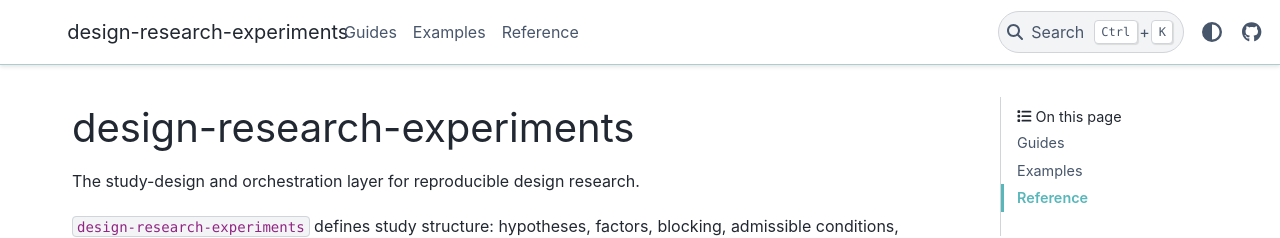
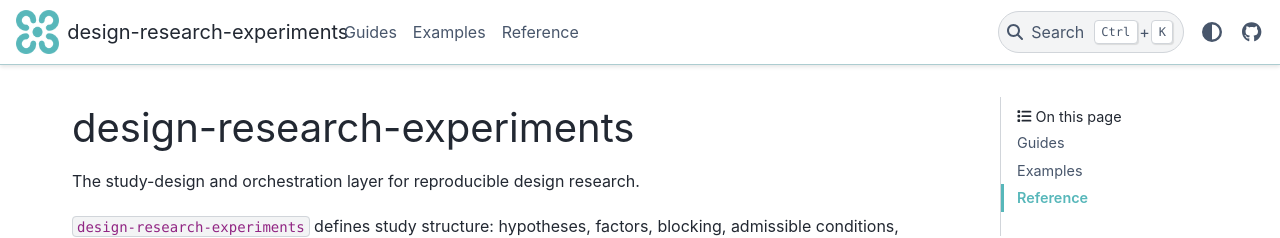
Before and after one commit to cmudrc/design-research-experiments, a Sphinx documentation site: the page built from docs/index.rst, in a window 1280 px wide. Shown: the top 238 px of the page. Built offline with Sphinx 7.4.7 and the PyData theme 0.15.4, drawn with Linux system fonts in a browser that asks for light colours.

Commit message:
docs: add light and dark logo variants

```diff
--- a/docs/conf.py
+++ b/docs/conf.py
@@ -48,7 +48,11 @@ except ImportError:
 else:
     html_theme = "pydata_sphinx_theme"
     html_theme_options = {
-        "logo": {"text": project},
+        "logo": {
+            "text": project,
+            "image_light": "_static/drc-light.png",
+            "image_dark": "_static/drc-dark.png",
+        },
         "icon_links": [
             {
                 "name": "GitHub",
@@ -66,7 +70,7 @@ else:
 
 html_static_path = ["_static"]
 html_css_files = ["custom.css"]
-html_logo = "drc.png"
+html_logo = "_static/drc-light.png"
 html_favicon = "_static/favicon.ico"
 html_title = project
 html_sidebars = (
```
Also changed, not shown: docs/_static/drc-dark.png (added), docs/_static/drc-light.png (added).
